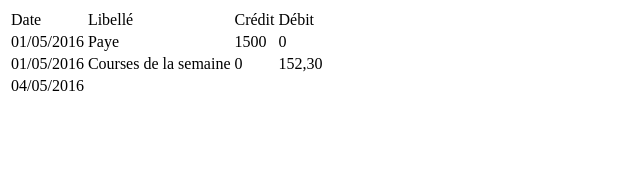
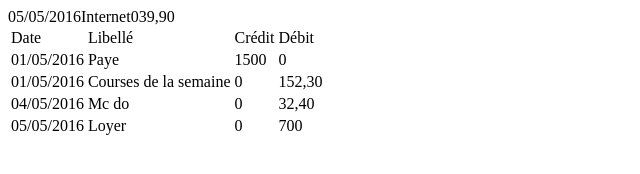
Before and after one commit to Alxlct/Pageweb, a plain HTML site: page Exo5/index.html in a window 1280 px wide. Shown: the whole page, without its empty margins (0-640 px from the left). Drawn offline with Linux system fonts and the light colour scheme.

Commit message:
J'ai vraiment faim

```diff
--- a/Exo5/index.html
+++ b/Exo5/index.html
@@ -28,8 +28,20 @@
         </tr>
         <tr>
             <td>04/05/2016</td>
-
+            <td>Mc do</td>
+            <td>0</td>
+            <td>32,40</td>
         </tr>
+        <tr>
+            <td>05/05/2016</td>
+            <td>Loyer</td>
+            <td>0</td>
+            <td>700</td>
+        </tr>
+        <tr>05/05/2016</tr>
+        <tr>Internet</tr>
+        <tr>0</tr>
+        <tr>39,90</tr>
     </table>
 </body>
 </html>
```
